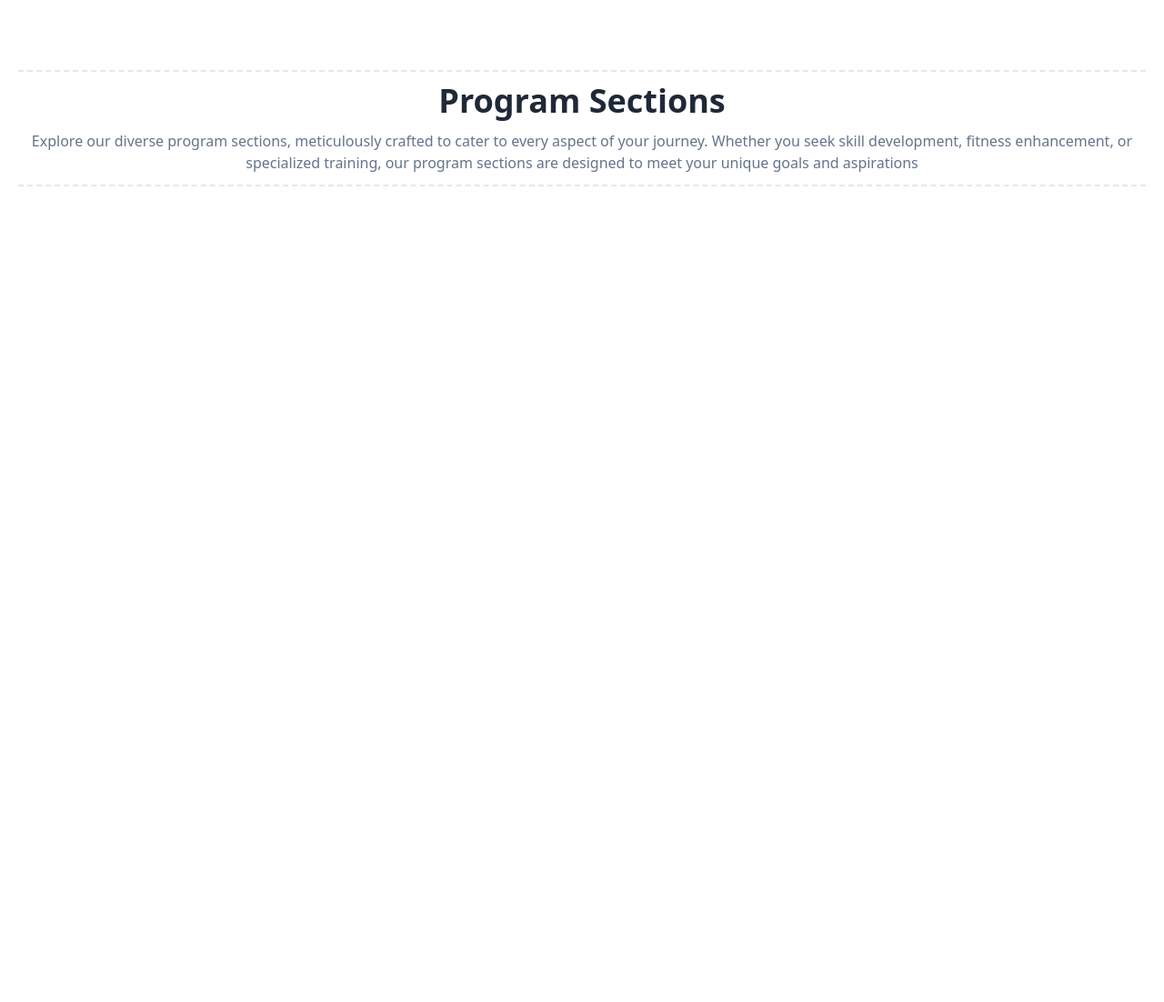
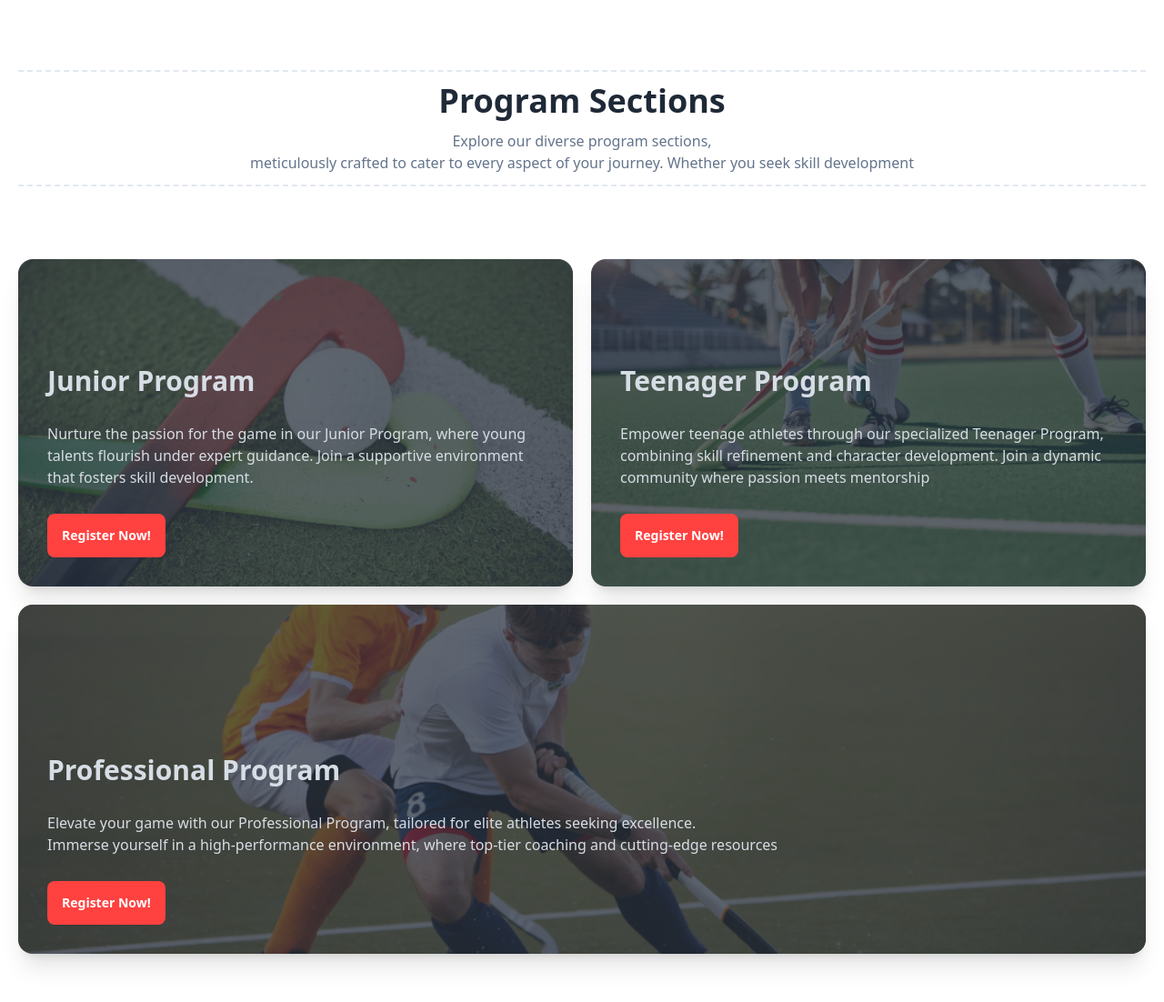
Before and after one commit to md-saiful-islam-0705/Hockey-hub, a plain HTML site: page index.html in a window 1280 px wide. Shown: the part 1302-2404 px from the top of the page at 91% size. Before the commit the page ends 1587 px from the top, so only its background shows below. Drawn offline with nearby package versions, Linux system fonts and the light colour scheme.

Commit message:
Header(Program  section's cards are added

```diff
--- a/index.html
+++ b/index.html
@@ -53,7 +53,7 @@
             </div>
             <div class="navbar-end">
                 <i class="px-5 fa-solid fa-magnifying-glass"></i>
-              <a class="btn">Get Ticket</a>
+              <button class="btn text-white bg-[#FF4240]">Get Ticket</button>
             </div>
           </div>
         <!-- Banner   -->
@@ -85,7 +85,7 @@
         <section class=" ">
             <div class="text-center mx-5 my-20 items-center border-dashed border-y-2 border-slate-200">
                 <h2 class="text-4xl my-3 font-extrabold">Professional Hockeys Club</h2>
-                <p class="text-slate-500 my-3">Join our elite Professional Hockey Club, where skill meets strategy on the ice. Experience the pinnacle of hockey excellence with a team committed to victory and the pursuit of championships</p>
+                <p class="text-slate-500 my-3">Join our elite Professional Hockey Club,<br> where skill meets strategy on the ice. Experience the pinnacle of hockey excellence with a team committed to victory and the pursuit of championships</p>
             </div>
 
             <!-- Radial progress -->
@@ -116,8 +116,44 @@
         <section>
             <div class="text-center mx-5 my-20 items-center border-dashed border-y-2 border-slate-200">
                 <h2 class="text-4xl my-3 font-extrabold">Program Sections</h2>
-                <p class="text-slate-500 my-3">Explore our diverse program sections, meticulously crafted to cater to every aspect of your journey. Whether you seek skill development, fitness enhancement, or specialized training, our program sections are designed to meet your unique goals and aspirations</p>
+                <p class="text-slate-500 my-3">Explore our diverse program sections, <br> meticulously crafted to cater to every aspect of your journey. Whether you seek skill development</p>
             </div>
+
+            <!-- program Card section -->
+            <div class=" grid lg:grid-cols-2 sm:grid-cols-1 mx-5 justify-center  my-20 gap-5">
+                <div class="card  w-full bg-base-100  shadow-xl image-full">
+                    <figure><img class="w-full" src="assets/Images/2.png" alt="" /></figure>
+                    <div class="card-body justify-end">
+                      <h2 class="card-title text-3xl font-extrabold">Junior Program</h2>
+                      <p class="flex-grow-0 my-5">Nurture the passion for the game in our Junior Program, where young talents flourish under expert guidance. Join a supportive environment that fosters skill development.</p>
+                      <div class="card-actions justify-start ">
+                        <button class="btn text-white border-none bg-[#FF4240]">Register Now!</button>
+                      </div>
+                    </div>
+                  </div>
+                <div class="card w-full bg-base-100 shadow-xl image-full">
+                    <figure><img class="w-full" src="assets/Images/3.png" alt="Shoes" /></figure>
+                    <div class="card-body justify-end">
+                      <h2 class="card-title text-3xl font-extrabold">Teenager Program</h2>
+                      <p class="flex-grow-0 my-5">Empower teenage athletes through our specialized Teenager Program, combining skill refinement and character development. Join a dynamic community where passion meets mentorship</p>
+                      <div class="card-actions justify-start">
+                        <button class="btn text-white border-none bg-[#FF4240]">Register Now!</button>
+                      </div>
+                    </div>
+                  </div>
+                <div class=" card w-full sm:h-96 bg-base-100 lg:col-span-2 shadow-xl image-full">
+                    <figure><img class="w-full" src="assets/Images/4.png" alt="Shoes" /></figure>
+                    <div class="card-body justify-end">
+                      <h2 class="card-title text-3xl font-extrabold">Professional Program</h2>
+                      <p class="flex-grow-0 my-5">Elevate your game with our Professional Program, tailored for elite athletes seeking excellence. <br> Immerse yourself in a high-performance environment, where top-tier coaching and cutting-edge resources </p>
+                      <div class="card-actions justify-start">
+                        <button class="btn text-white border-none bg-[#FF4240]">Register Now!</button>
+                      </div>
+                    </div>
+                  </div>
+            </div>
+
+
         </section>
     </main>
 
```
